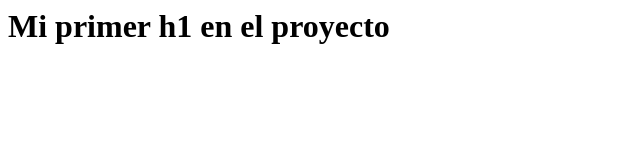
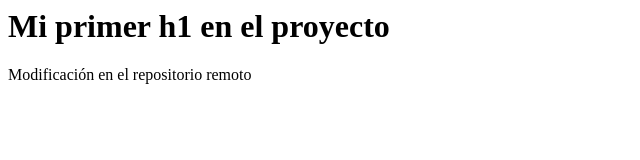
Before and after one commit to imasarnago/Portfolio-FrontEnd, a plain HTML site: page index.html in a window 1280 px wide. Shown: the whole page, without its empty margins (0-640 px from the left). Drawn offline with Linux system fonts and the light colour scheme.

Commit message:
Update index.html

```diff
--- a/index.html
+++ b/index.html
@@ -4,5 +4,6 @@
     </head>
     <body>
         <h1>Mi primer h1 en el proyecto</h1>
+        <p>Modificación en el repositorio remoto</p>
     </body>
 </html>
```
